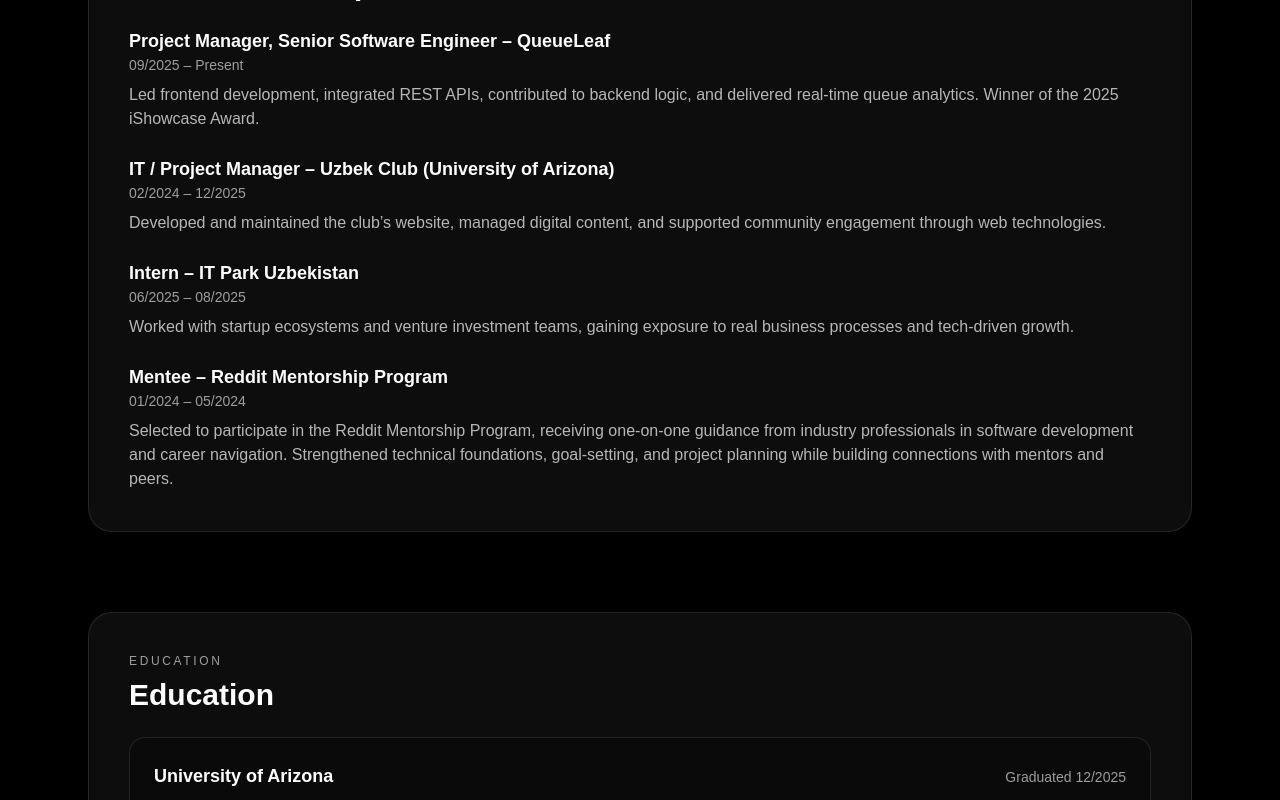
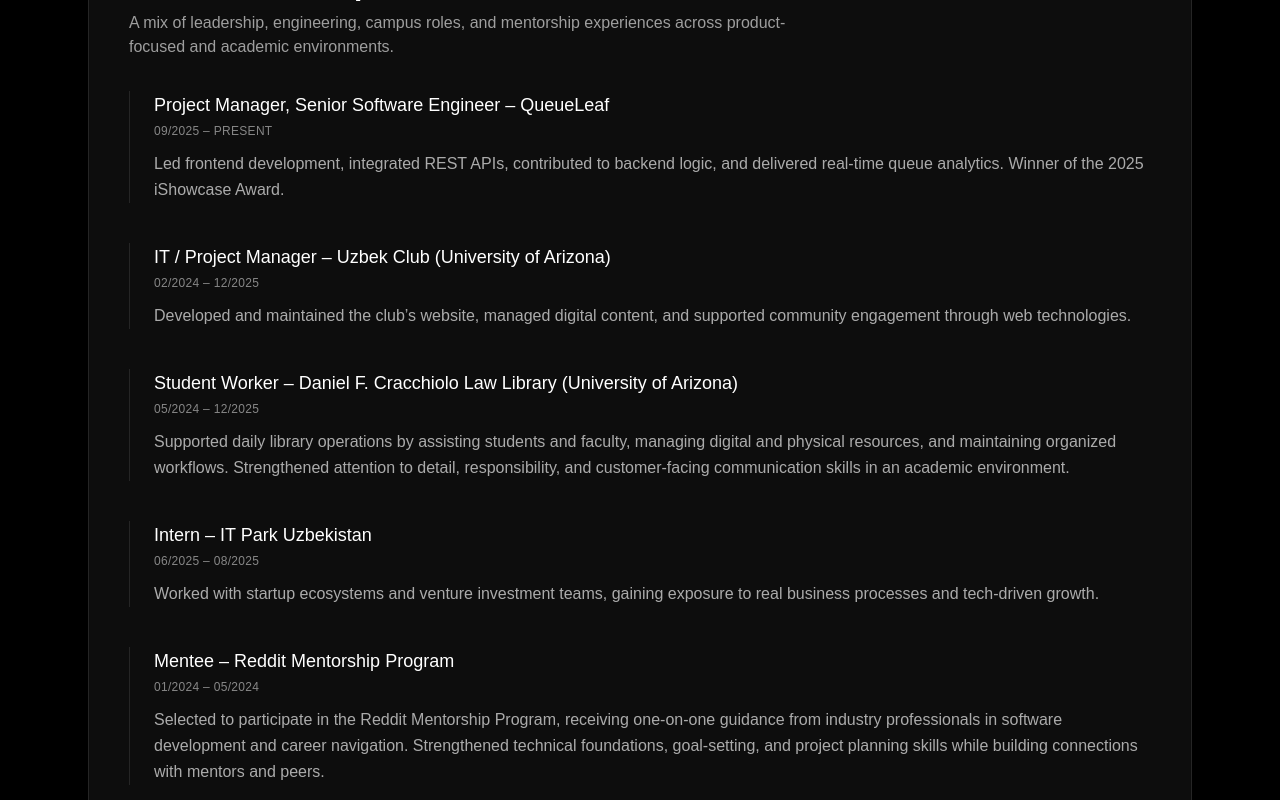
Before and after one commit to Shukhratovs/portfolio, a Next.js app: page / in a window 1280 px wide. Shown: the part 1660-2460 px from the top of the page. Built offline with nearby package versions, Linux system fonts and the light colour scheme.

Commit message:
Minor changes

```diff
--- a/src/app/page.tsx
+++ b/src/app/page.tsx
@@ -326,41 +326,79 @@
           <p className="text-xs uppercase tracking-[0.22em] text-white/60">Experience</p>
           <h2 className="mt-2 text-2xl md:text-3xl font-semibold">Professional Experience</h2>
 
-          <div className="mt-6 space-y-6">
-            <div>
-              <h3 className="font-semibold text-lg">Project Manager, Senior Software Engineer – QueueLeaf</h3>
-              <p className="text-sm text-white/60">09/2025 – Present</p>
-              <p className="mt-2 text-white/70">
+          {/* optional: short intro line */}
+          <p className="mt-2 max-w-2xl text-white/60">
+            A mix of leadership, engineering, campus roles, and mentorship experiences across
+            product-focused and academic environments.
+          </p>
+
+          <div className="mt-8 space-y-10">
+            {/* QueueLeaf */}
+            <div className="relative pl-6 border-l border-white/10">
+              <h3 className="font-medium text-lg">
+                Project Manager, Senior Software Engineer – QueueLeaf
+              </h3>
+              <p className="mt-1 text-xs uppercase tracking-wide text-white/50">
+                09/2025 – Present
+              </p>
+              <p className="mt-3 text-white/65 leading-relaxed">
                 Led frontend development, integrated REST APIs, contributed to backend logic, and
                 delivered real-time queue analytics. Winner of the 2025 iShowcase Award.
               </p>
             </div>
 
-            <div>
-              <h3 className="font-semibold text-lg">IT / Project Manager – Uzbek Club (University of Arizona)</h3>
-              <p className="text-sm text-white/60">02/2024 – 12/2025</p>
-              <p className="mt-2 text-white/70">
+            {/* Uzbek Club */}
+            <div className="relative pl-6 border-l border-white/10">
+              <h3 className="font-medium text-lg">
+                IT / Project Manager – Uzbek Club (University of Arizona)
+              </h3>
+              <p className="mt-1 text-xs uppercase tracking-wide text-white/50">
+                02/2024 – 12/2025
+              </p>
+              <p className="mt-3 text-white/65 leading-relaxed">
                 Developed and maintained the club’s website, managed digital content, and supported
                 community engagement through web technologies.
               </p>
             </div>
 
-            <div>
-              <h3 className="font-semibold text-lg">Intern – IT Park Uzbekistan</h3>
-              <p className="text-sm text-white/60">06/2025 – 08/2025</p>
-              <p className="mt-2 text-white/70">
+            {/* UA Law Library */}
+            <div className="relative pl-6 border-l border-white/10">
+              <h3 className="font-medium text-lg">
+                Student Worker – Daniel F. Cracchiolo Law Library (University of Arizona)
+              </h3>
+              <p className="mt-1 text-xs uppercase tracking-wide text-white/50">
+                05/2024 – 12/2025
+              </p>
+              <p className="mt-3 text-white/65 leading-relaxed">
+                Supported daily library operations by assisting students and faculty, managing digital
+                and physical resources, and maintaining organized workflows. Strengthened attention to
+                detail, responsibility, and customer-facing communication skills in an academic
+                environment.
+              </p>
+            </div>
+
+            {/* IT Park */}
+            <div className="relative pl-6 border-l border-white/10">
+              <h3 className="font-medium text-lg">Intern – IT Park Uzbekistan</h3>
+              <p className="mt-1 text-xs uppercase tracking-wide text-white/50">
+                06/2025 – 08/2025
+              </p>
+              <p className="mt-3 text-white/65 leading-relaxed">
                 Worked with startup ecosystems and venture investment teams, gaining exposure to real
                 business processes and tech-driven growth.
               </p>
             </div>
 
-            <div>
-              <h3 className="font-semibold text-lg">Mentee – Reddit Mentorship Program</h3>
-              <p className="text-sm text-white/60">01/2024 – 05/2024</p>
-              <p className="mt-2 text-white/70">
-                Selected to participate in the Reddit Mentorship Program, receiving one-on-one
-                guidance from industry professionals in software development and career navigation.
-                Strengthened technical foundations, goal-setting, and project planning while building
+            {/* Reddit Mentorship */}
+            <div className="relative pl-6 border-l border-white/10">
+              <h3 className="font-medium text-lg">Mentee – Reddit Mentorship Program</h3>
+              <p className="mt-1 text-xs uppercase tracking-wide text-white/50">
+                01/2024 – 05/2024
+              </p>
+              <p className="mt-3 text-white/65 leading-relaxed">
+                Selected to participate in the Reddit Mentorship Program, receiving one-on-one guidance
+                from industry professionals in software development and career navigation. Strengthened
+                technical foundations, goal-setting, and project planning skills while building
                 connections with mentors and peers.
               </p>
             </div>
```
